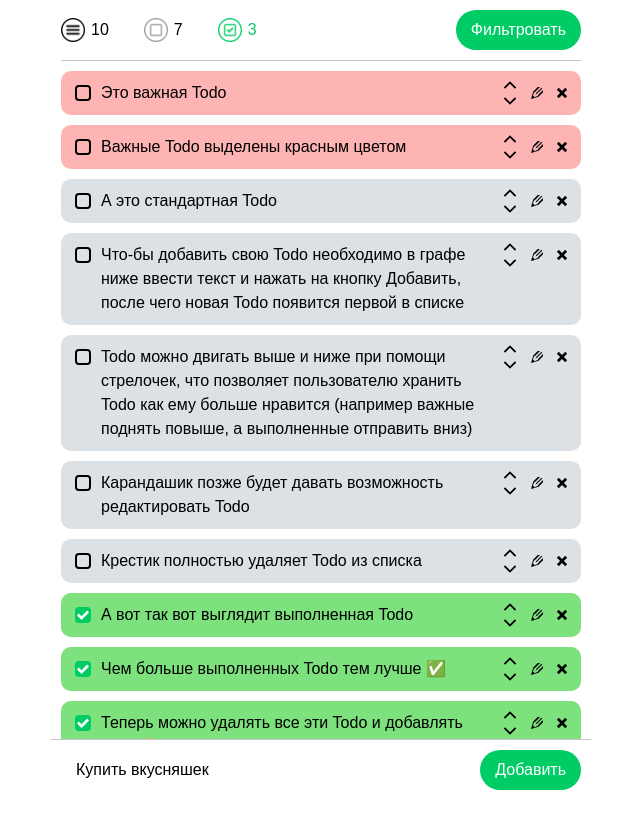
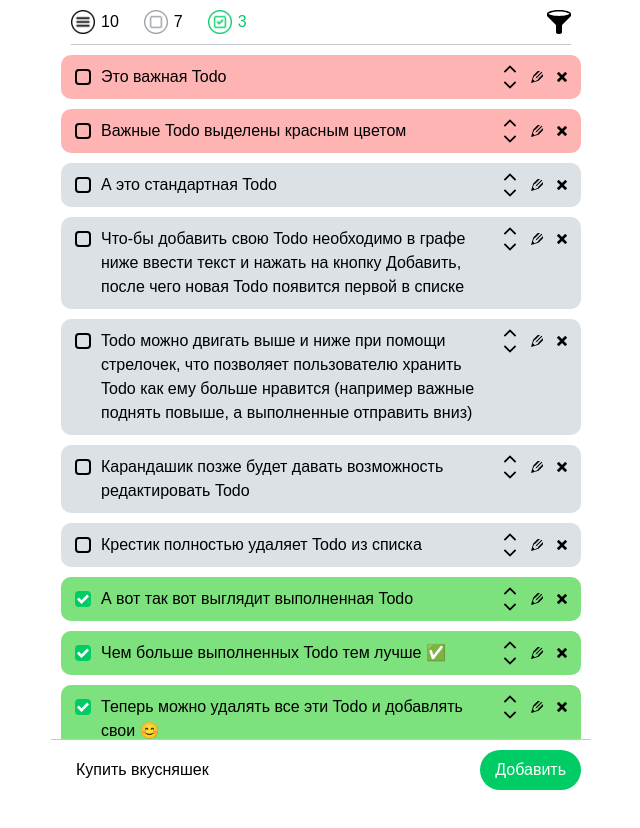
Before and after one commit to kozubskyi/todo-app, a React (Create React App) app: page / in a window 1280 px wide. Shown: the top 828 px of the page, without its empty margins (319-959 px from the left). Built offline with nearby package versions, Linux system fonts and the light colour scheme.

Commit message:
вместо текста фильтра добавил иконку

```diff
--- a/src/components/Stats/Stats.js
+++ b/src/components/Stats/Stats.js
@@ -13,9 +13,7 @@ const Stats = ({ todos, filterTodos }) => {
         </button> */}
         <button className="stats__btn stats__done-todos">{todos.filter(todo => todo.completed).length}</button>
       </div>
-      <button className="button filter-btn" type="button" onClick={filterTodos}>
-        Фильтровать
-      </button>
+      <button className="filter-btn" type="button" onClick={filterTodos}></button>
     </header>
   );
 };
--- a/src/components/Stats/Stats.scss
+++ b/src/components/Stats/Stats.scss
@@ -6,7 +6,7 @@ header {
     content: '';
     display: block;
     background-color: var(--light-grey-color);
-    width: 100%;
+    width: 96%;
     height: 1px;
     margin: 10px auto;
   }
@@ -16,15 +16,11 @@ header {
   display: inline-block;
   text-align: center;
 
-  padding-top: 8px;
-}
-
-.filter-btn {
-  margin-left: auto;
+  margin-left: 10px;
 }
 
 .stats__btn:not(:last-child) {
-  margin-right: 35px;
+  margin-right: 25px;
 }
 
 .stats__btn {
@@ -52,12 +48,26 @@ header {
   background-image: url(../../images/todos-undone.png);
 }
 
-.stats__important-todos {
-  color: var(--red-color);
-  background-image: url(../../images/todos-important.png);
-}
+// .stats__important-todos {
+//   color: var(--red-color);
+//   background-image: url(../../images/todos-important.png);
+// }
 
 .stats__done-todos {
   color: var(--green-color);
   background-image: url(../../images/todos-done.png);
 }
+
+.filter-btn {
+  width: 24px;
+  height: 24px;
+  margin: 0 10px 0 auto;
+  padding: 0;
+
+  background-image: url(../../images/filter.svg);
+  background-origin: content-box; // какое пространство занимает фоновая картинка, при border-box занимает content, padding и border
+  background-size: contain;
+  background-repeat: no-repeat;
+  background-color: transparent;
+  border: none;
+}
```
Also changed, not shown: src/images/filter.svg (added).
